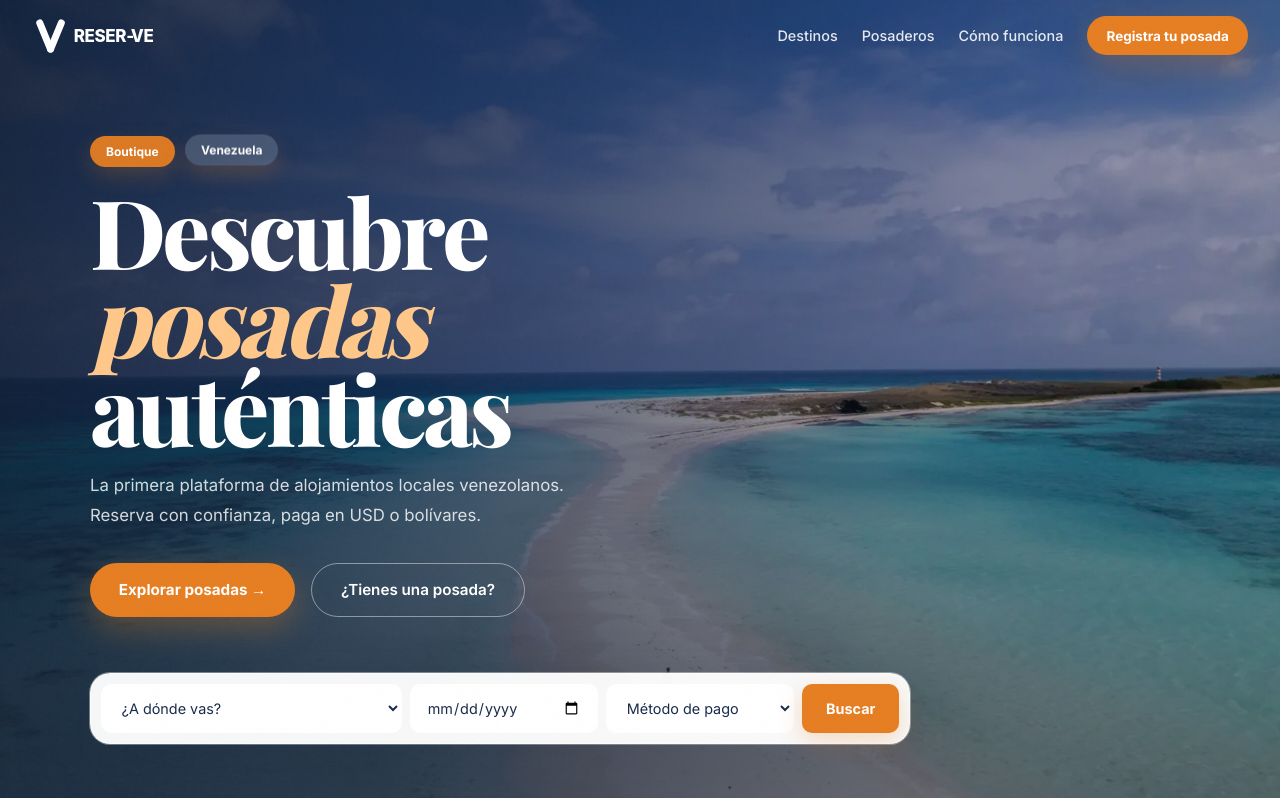
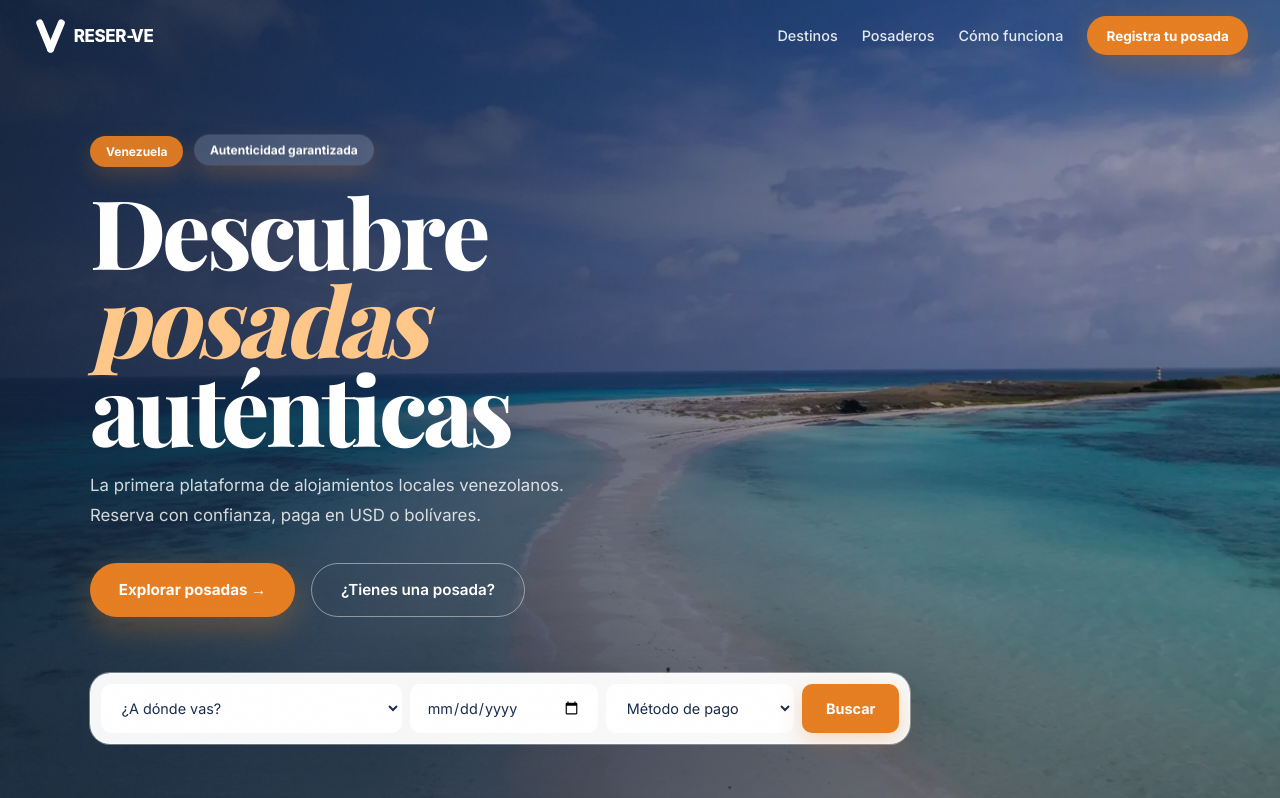
Before and after one commit to luiscarrasco77-lang/reser-ve, a Next.js app: page / in a window 1280 px wide. Shown: the top 798 px of the page. Built offline with nearby package versions, Linux system fonts and the light colour scheme; a web font is replaced by a local one.

Commit message:
Actualización landing

```diff
--- a/app/page.tsx
+++ b/app/page.tsx
@@ -732,8 +732,8 @@ export default function Home() {
         <div className="hero-content">
           <div className="hero-panel">
             <div className={`hero-badges ${loaded ? 'anim-0' : ''}`}>
-              <span className="hero-badge">Boutique</span>
               <span className="hero-badge">Venezuela</span>
+              <span className="hero-badge">Autenticidad garantizada</span>
             </div>
             <h1 className={`hero-h1 ${loaded ? 'anim-1' : ''}`}>
               {loaded ? (
```
